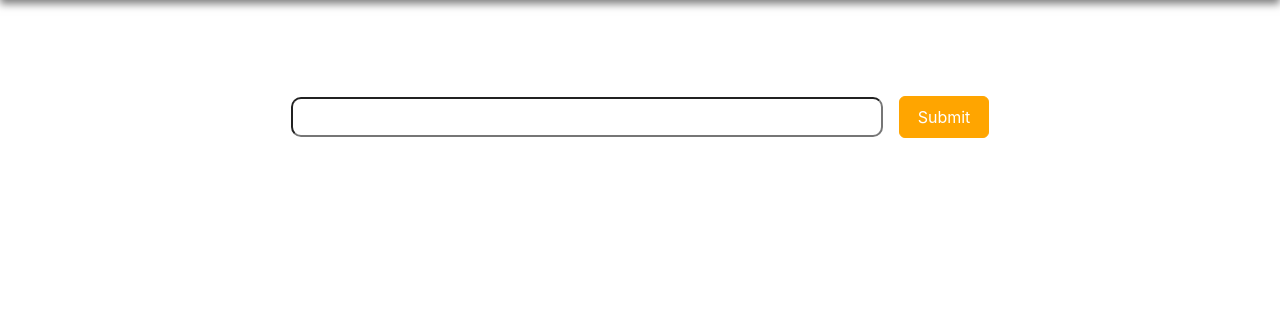
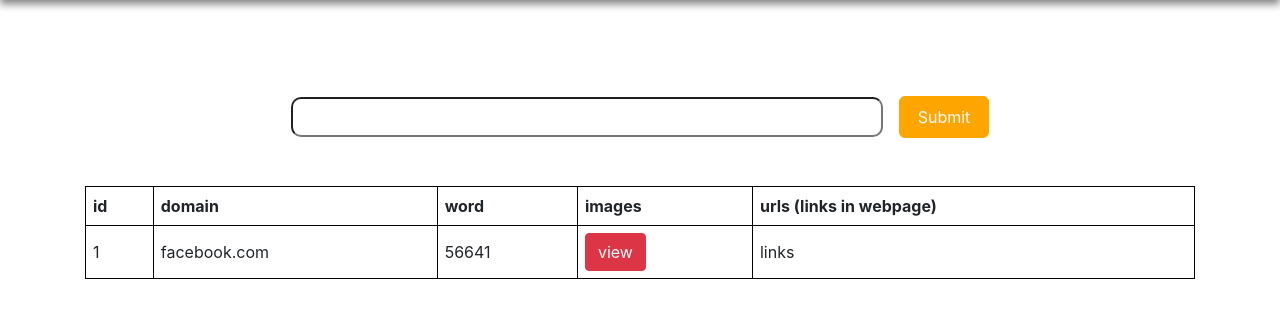
Before and after one commit to adil-shabab/url-scraper, a Django app: template core/templates/index.html in a window 1280 px wide. Shown: the part 87-405 px from the top of the page. Run offline with Django 4.2, Linux system fonts and the light colour scheme; the template is opened without the code that fills it, so the values that code supplies are empty; parts of the project's set-up code (start-up, migrations or seed data) failed here and were passed over; some libraries are stand-ins or nearby versions.

Commit message:
table created

```diff
--- a/core/static/css/style.css
+++ b/core/static/css/style.css
@@ -64,3 +64,12 @@
     width: 50%;
     border-radius: 10px;
 }
+table{
+    width: 100%;
+    margin: 0;
+
+}
+thead,tbody,td,th{
+    border: 1px solid black;
+    padding: 7px;
+}
--- a/core/templates/index.html
+++ b/core/templates/index.html
@@ -7,4 +7,23 @@
     <input class="input" type="text">
     <button class="button ml-3">Submit</button>
 </div>
+
+<div class="container">
+<table>
+    <thead>
+        <th>id</th>
+        <th>domain</th>
+        <th>word</th>
+        <th>images</th>
+        <th>urls (links in webpage)</th>
+    </thead>
+    <tbody>
+        <td>1</td>
+        <td>facebook.com</td>
+        <td>56641</td>
+        <td><button class="btn btn-danger">view</button></td>
+        <td>links</td>
+    </tbody>
+</table>
+</div>
 {% endblock content %}
```
